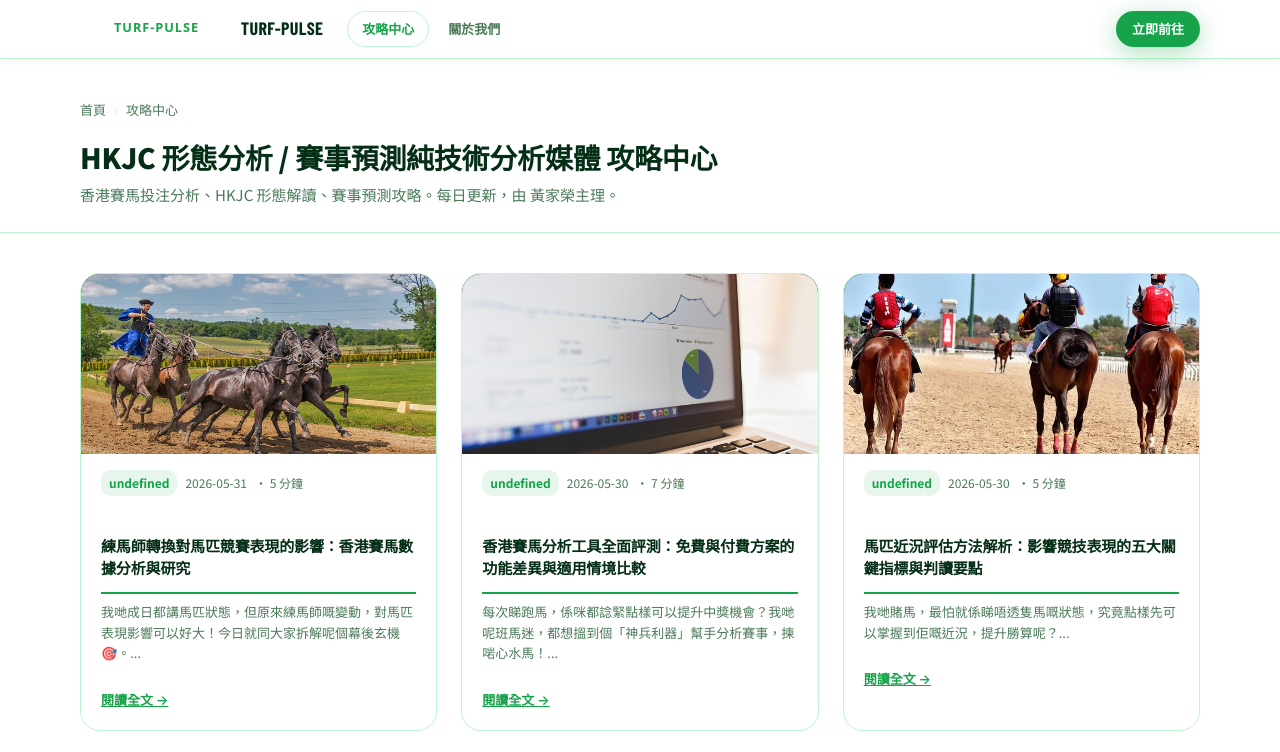
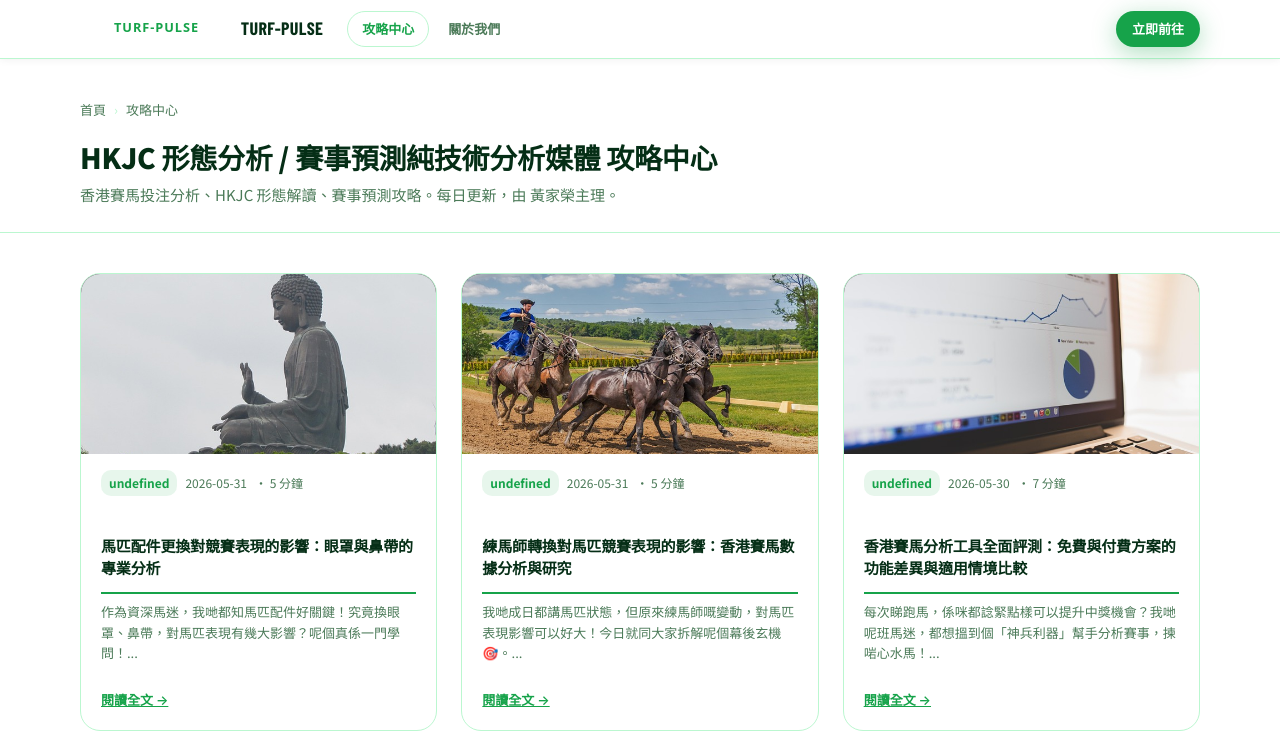
Before and after one commit to wmzic929-prog/turf-pulse, a plain HTML site: page blog.html in a window 1280 px wide. Shown: the top 752 px of the page. Drawn offline with nearby package versions, Linux system fonts and the light colour scheme; grey boxes are pictures that could not be loaded; a web font is replaced by a local one.

Commit message:
feat(blog): add card for horse-equipment-change-impact-analysis

```diff
--- a/blog.html
+++ b/blog.html
@@ -79,6 +79,19 @@
     <div class="container">
       <div class="articles-grid">
 <!-- AI_INJECT_START -->
+<article class="article-card" data-cat="undefined">
+  <div class="article-thumb" style="background:#111;overflow:hidden"><img src="/blog/img/horse-equipment-change-impact-analysis.jpg" alt="馬匹配件更換對競賽表現的影響：眼罩與鼻帶的專業分析" loading="lazy" style="width:100%;height:100%;object-fit:cover;border-radius:0"></div>
+  <div class="article-body">
+    <div class="article-meta">
+      <span class="article-cat">undefined</span>
+      <span class="article-date">2026-05-31</span>
+      <span class="article-read">&middot; 5 分鐘</span>
+    </div>
+    <h2>馬匹配件更換對競賽表現的影響：眼罩與鼻帶的專業分析</h2>
+    <p class="article-excerpt">作為資深馬迷，我哋都知馬匹配件好關鍵！究竟換眼罩、鼻帶，對馬匹表現有幾大影響？呢個真係一門學問！...</p>
+    <a href="blog/horse-equipment-change-impact-analysis.html" class="article-link">閱讀全文 →</a>
+  </div>
+</article>
 <article class="article-card" data-cat="undefined">
   <div class="article-thumb" style="background:#111;overflow:hidden"><img src="/blog/img/trainer-change-horse-performance-hkjc.jpg" alt="練馬師轉換對馬匹競賽表現的影響：香港賽馬數據分析與研究" loading="lazy" style="width:100%;height:100%;object-fit:cover;border-radius:0"></div>
   <div class="article-body">
```
